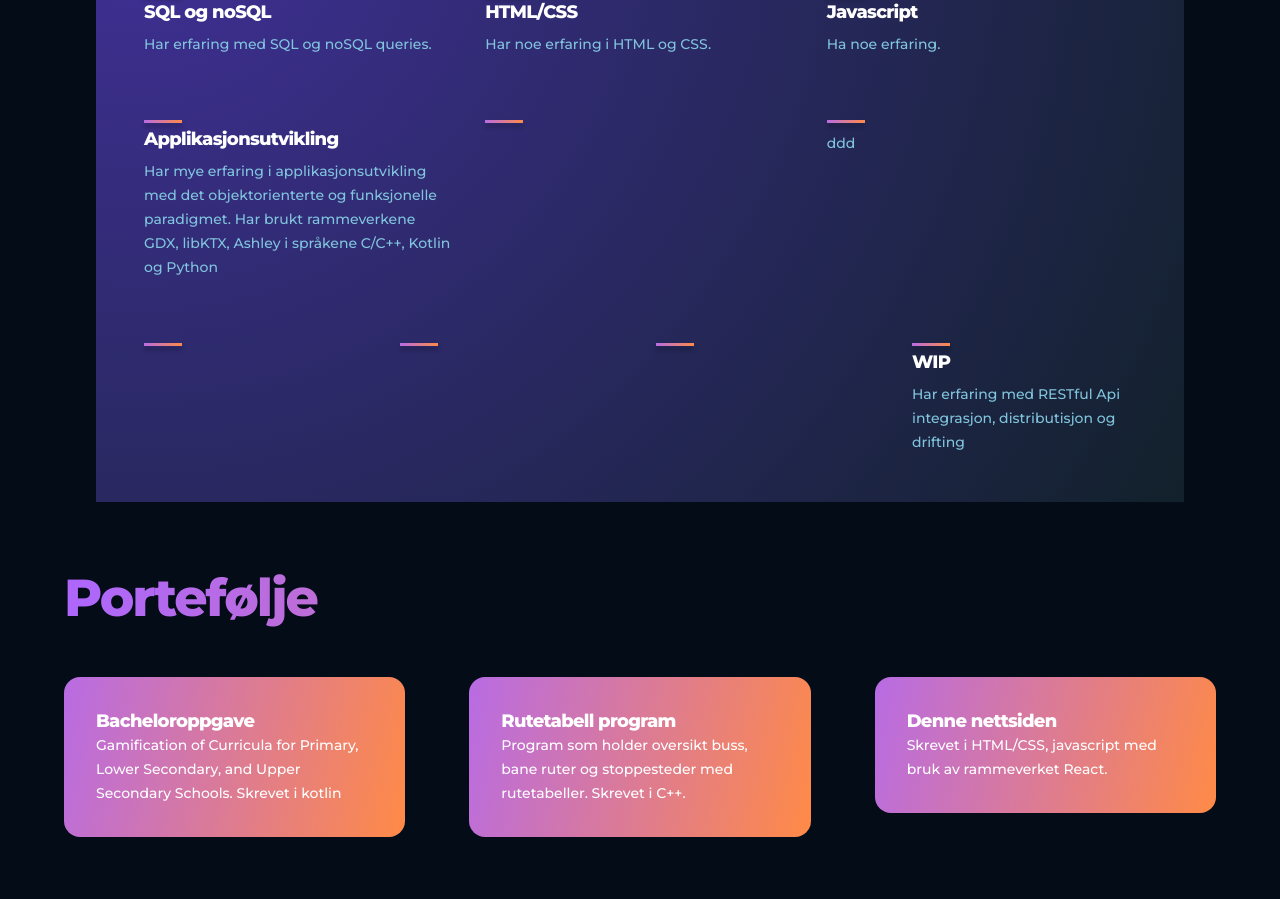
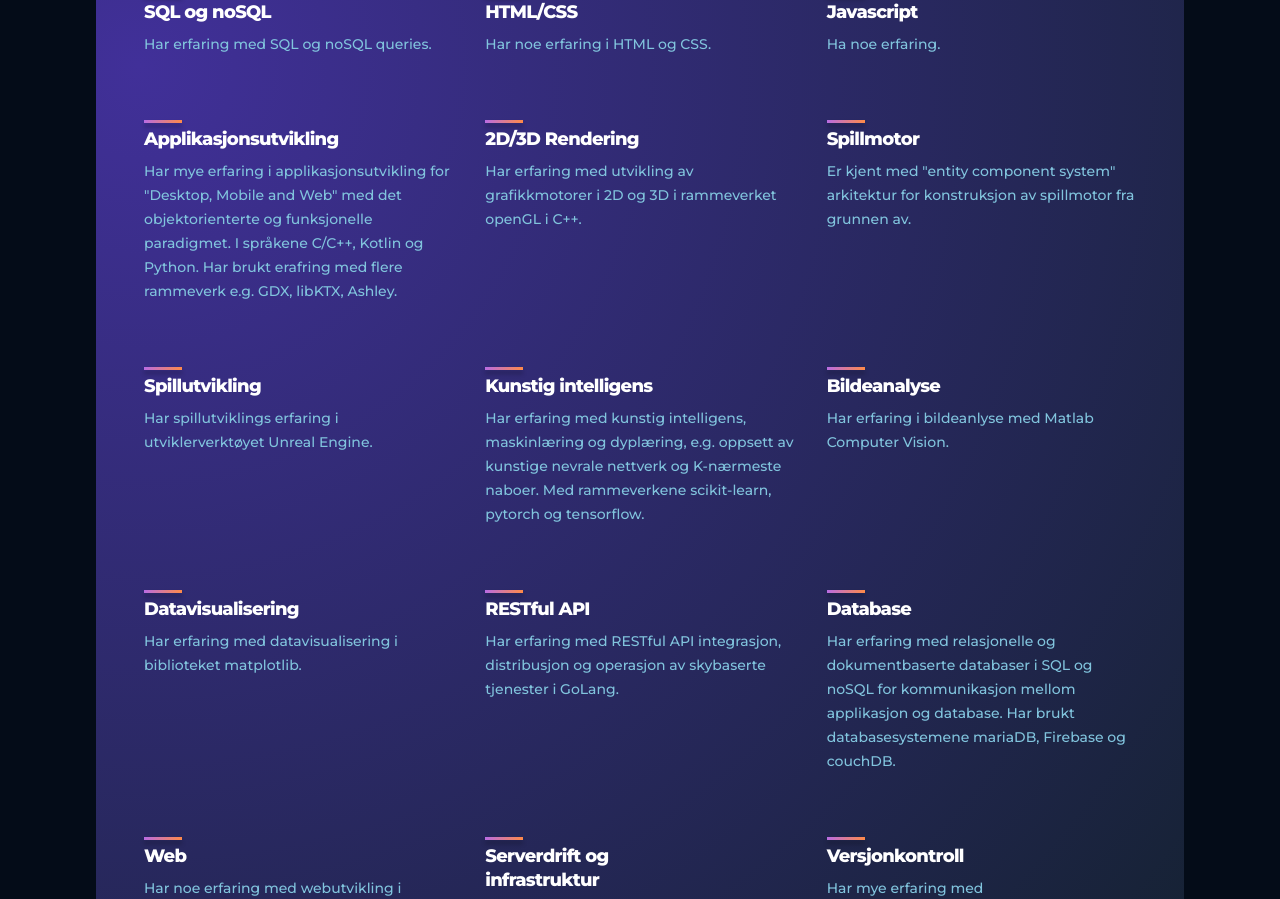
Before and after one commit to TrustworthyBlake/portfolio, a React (Create React App) app: page / in a window 1280 px wide. Shown: the part 698-1597 px from the top of the page. Built offline with nearby package versions, Linux system fonts and the light colour scheme.

Commit message:
Updated and added content to the skillset section.

```diff
--- a/src/containers/skills/Skills.jsx
+++ b/src/containers/skills/Skills.jsx
@@ -15,12 +15,12 @@ const Skills = () => {
                 <Highlight title="Kotlin"
                     text="Behersker godt." />
                 <Highlight title="GoLang"
-                    text="Behersker godt. " />
+                    text="Behersker godt." />
             </div>
             <div className='project__skills-container'>
                 <Highlight title="Python" text="Behersker godt." />
                 <Highlight title="Bash" text="Har erfaring i bash scripting." />
-                <Highlight title={"Matlab"} text={"Har erfaring i Matlab."} />
+                <Highlight title={"Matlab"} text={"Har erfaring."} />
             </div>
             <div className='project__skills-container'>
                 <Highlight title={"SQL og noSQL"} text={"Har erfaring med SQL og noSQL queries."} />
@@ -29,16 +29,36 @@ const Skills = () => {
             </div>
             <div className='project__skills-container'>
                 <Highlight title={"Applikasjonsutvikling"}
-                    text={"Har mye erfaring i applikasjonsutvikling med det objektorienterte og funksjonelle paradigmet. Har brukt  rammeverkene GDX, libKTX, Ashley i språkene C/C++, Kotlin og Python"} />
-                <Highlight title={""} text={""} />
-                <Highlight title={""} text={"ddd"} />
+                    text={"Har mye erfaring i applikasjonsutvikling for \"Desktop, Mobile and Web\" med det objektorienterte og \
+                    funksjonelle paradigmet. I språkene C/C++, Kotlin og Python. Har brukt erafring med \
+                    flere rammeverk e.g. GDX, libKTX, Ashley."} />
+                <Highlight title={"2D/3D Rendering"} text={"Har erfaring med utvikling av grafikkmotorer i \
+                 2D og 3D i rammeverket openGL i C++."} />
+                <Highlight title={"Spillmotor"} text={"Er kjent med \"entity component system\" arkitektur for \
+                konstruksjon av spillmotor fra grunnen av."} />
             </div>
             <div className='project__skills-container'>
-                <Highlight title={""} text={""} />
-                <Highlight title={""} text={""} />
-                <Highlight title={""} text={""} />
-                <Highlight title="WIP" text="Har erfaring med RESTful Api integrasjon, distributisjon
-                og drifting " />
+                <Highlight title={"Spillutvikling"} text={"Har spillutviklings erfaring i utviklerverktøyet Unreal Engine."} />
+                <Highlight title={"Kunstig intelligens"} text={"Har erfaring med kunstig intelligens, maskinlæring og \
+                dyplæring, e.g. oppsett av kunstige nevrale nettverk og K-nærmeste naboer. \
+                Med rammeverkene scikit-learn, pytorch og tensorflow."} />
+                <Highlight title={"Bildeanalyse"} text={"Har erfaring i bildeanlyse med Matlab Computer Vision."} />
+
+            </div>
+            <div className='project__skills-container'>
+                <Highlight title={"Datavisualisering"} text={"Har erfaring med datavisualisering i biblioteket matplotlib."} />
+                <Highlight title={"RESTful API"} text={"Har erfaring med RESTful API integrasjon, distribusjon og operasjon av \
+                skybaserte tjenester i GoLang."} />
+                <Highlight title={"Database"} text={"Har erfaring med relasjonelle og dokumentbaserte databaser i SQL og noSQL for \
+                kommunikasjon mellom applikasjon og database. \
+                Har brukt databasesystemene mariaDB, Firebase og couchDB."} />
+            </div>
+            <div className='project__skills-container'>
+                <Highlight title={"Web"} text={"Har noe erfaring med webutvikling i HTML/CSS, javascript og biblioteket React."} />
+                <Highlight title={"Serverdrift og infrastruktur"} text={"Har erfaring med serverdrift og infrastruktur gjennom apache og Docker.\
+                 Har satt opp dynamisk docker swarm-miljø med redundante webservere, lastbalansering og \"canary release\" \
+                 oppsett med HAproxy for kontinuerlig produksjonssetting."} />
+                <Highlight title={"Versjonkontroll"} text={"Har mye erfaring med versjonskontrollsystemet Git."} />
             </div>
         </div>
     )
```
